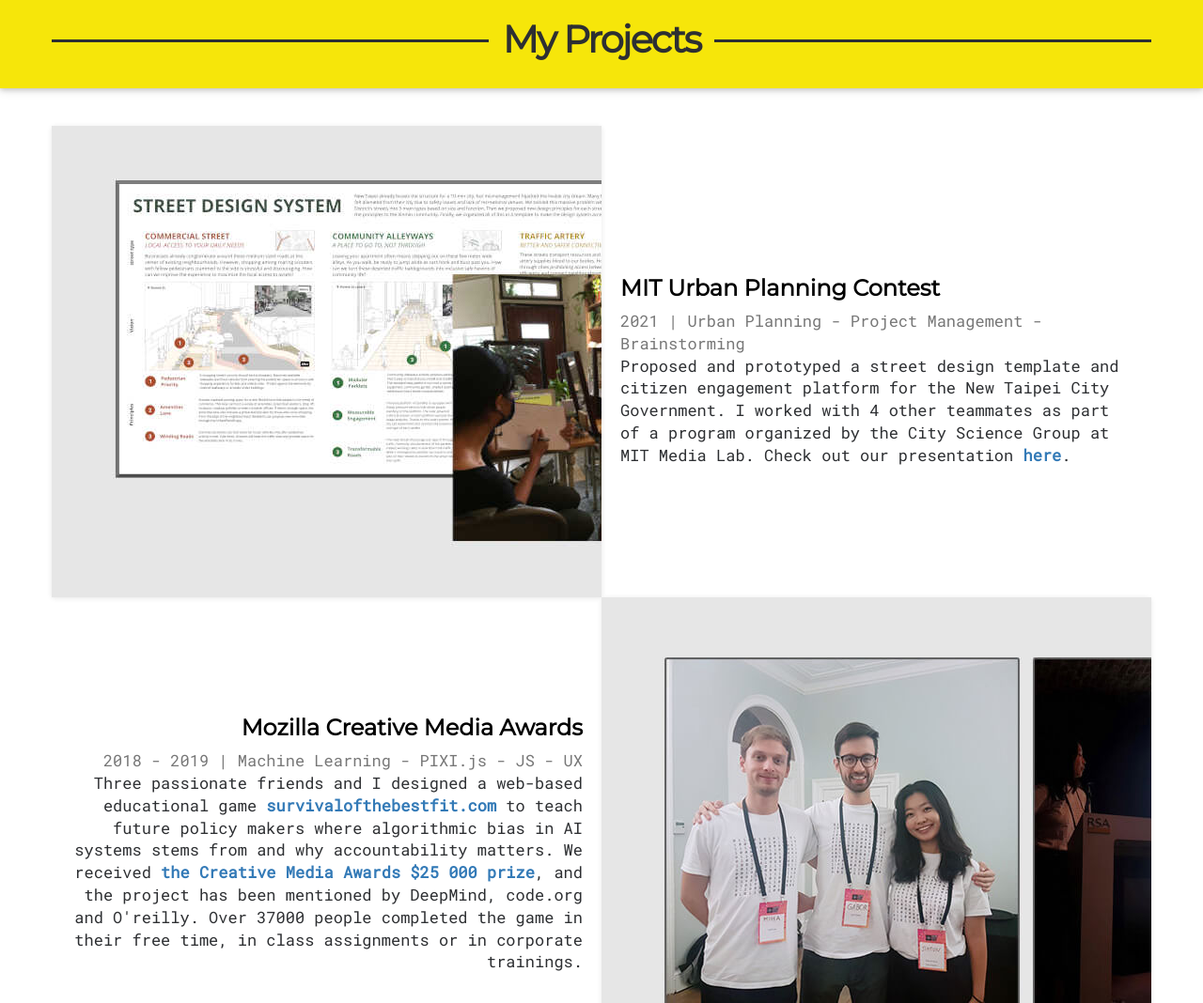
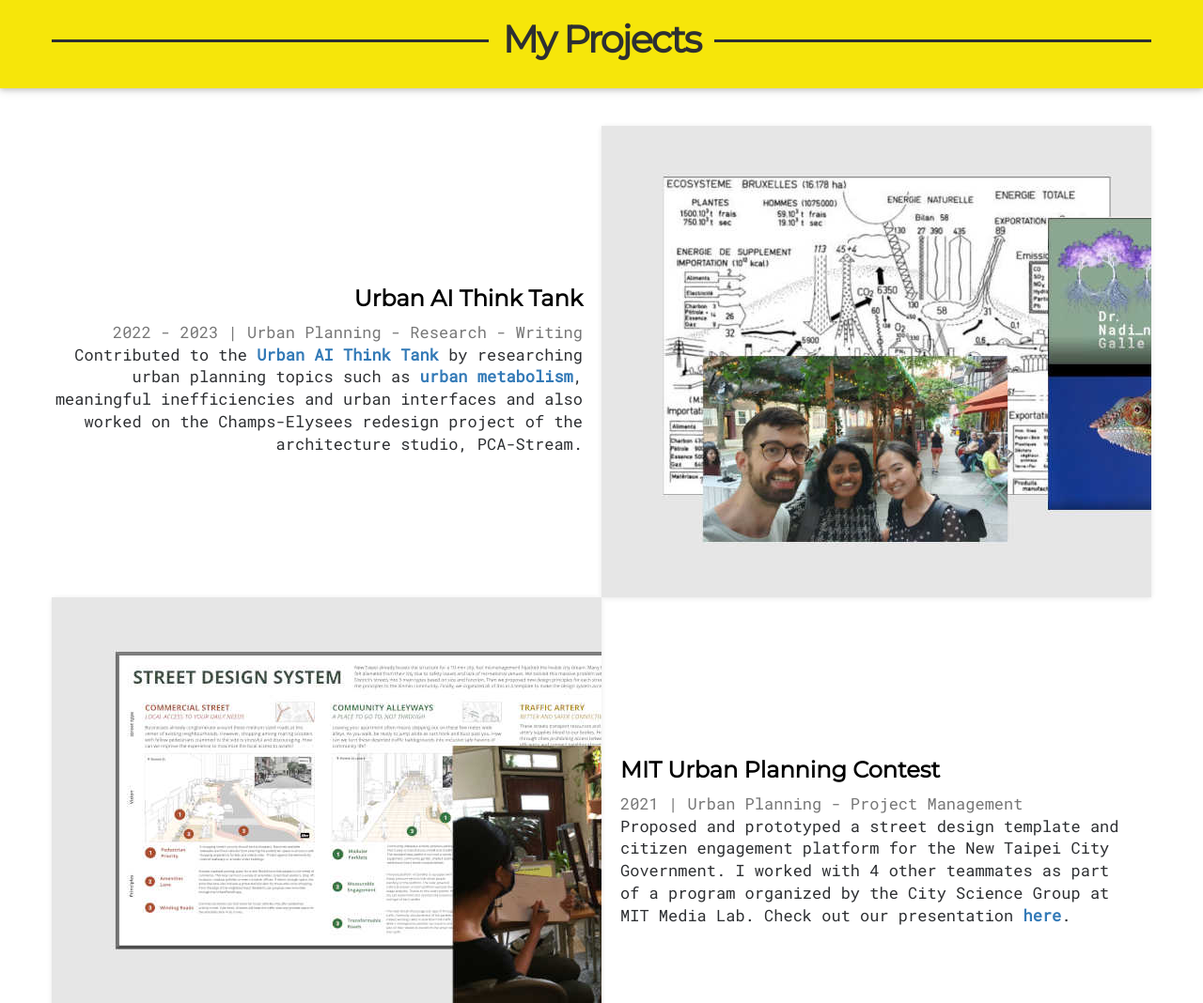
Before and after one commit to gaborcsapo/gaborcsapo.github.io, a plain HTML site: page index.html in a window 1280 px wide. Shown: the part 1200-2268 px from the top of the page at 94% size. Drawn offline with nearby package versions, Linux system fonts and the light colour scheme.

Commit message:
Add urban AI project

```diff
--- a/index.html
+++ b/index.html
@@ -83,13 +83,25 @@
       </div>
     </div>
 
+
     <div class="container">
+      <div class="row xp">
+        <!--the empty comment between the divs does some kind of black magic, that is needed for the vertical centering-->
+        <div class="wrapper col-lg-6 col-lg-offset-0 col-lg-push-6 col-md-12 no-padding block"><img class="xp-img img-fluid" src="img/urbanai.jpg" alt="Icon"></div><!--
+        --><div class="block col-lg-6 col-lg-offset-0 col-lg-pull-6 col-md-12 right-align">
+          <h3>Urban AI Think Tank</h3>
+          <p class="text-muted ">2022 - 2023 | Urban Planning - Research - Writing</p>
+          <p>Contributed to the <a href="https://urbanai.fr/" target="_blank"><b>Urban AI Think Tank</b></a> by researching urban planning topics such as <a href="https://www.pca-stream.com/en/articles/do-cities-metabolize-202/" target="_blank"><b>urban metabolism</b></a>, meaningful inefficiencies and urban interfaces and also worked on the Champs-Elysees redesign project of the architecture studio, PCA-Stream.
+          </p>
+        </div>
+      </div>
+
       <div class="row xp">
         <!--the empty comment between the divs does some kind of black magic, that is needed for the vertical centering-->
         <div class="wrapper col-lg-6 col-lg-offset-0 col-md-12 no-padding block"><img class="xp-img img-fluid" src="img/cshot.jpg" alt="Icon"></div><!--
         --><div class="block col-lg-6 col-lg-offset-0 col-md-12 left-align">
           <h3>MIT Urban Planning Contest</h3>
-          <p class="text-muted "> 2021 | Urban Planning - Project Management - Brainstorming</p>
+          <p class="text-muted "> 2021 | Urban Planning - Project Management</p>
           <p> Proposed and prototyped a street design template and citizen engagement platform for the New Taipei City Government. I worked with 4 other teammates as part of a program organized by the City Science Group at MIT Media Lab. Check out our presentation <a href="img/cshot-presentation.pdf" target="_blank"><b>here</b></a>.
           </p>
         </div>
```
Also changed, not shown: img/urbanai.jpg (added).
